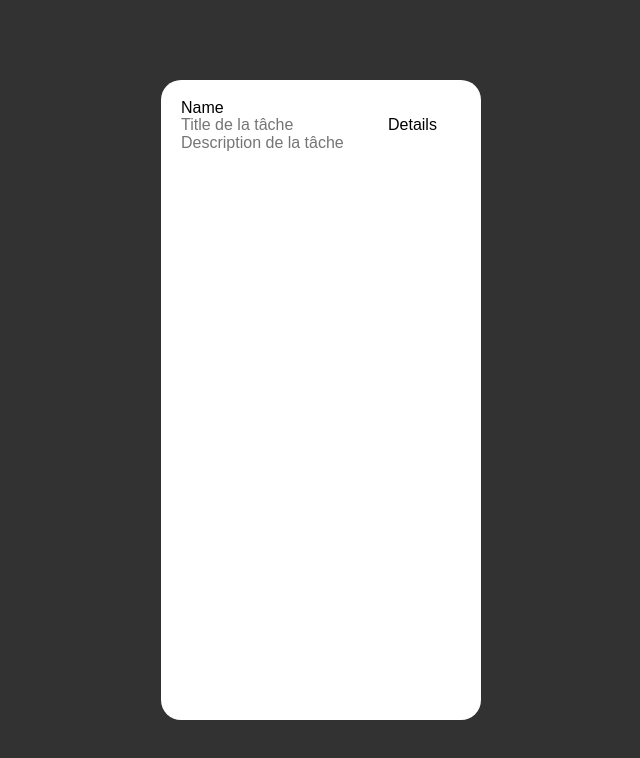
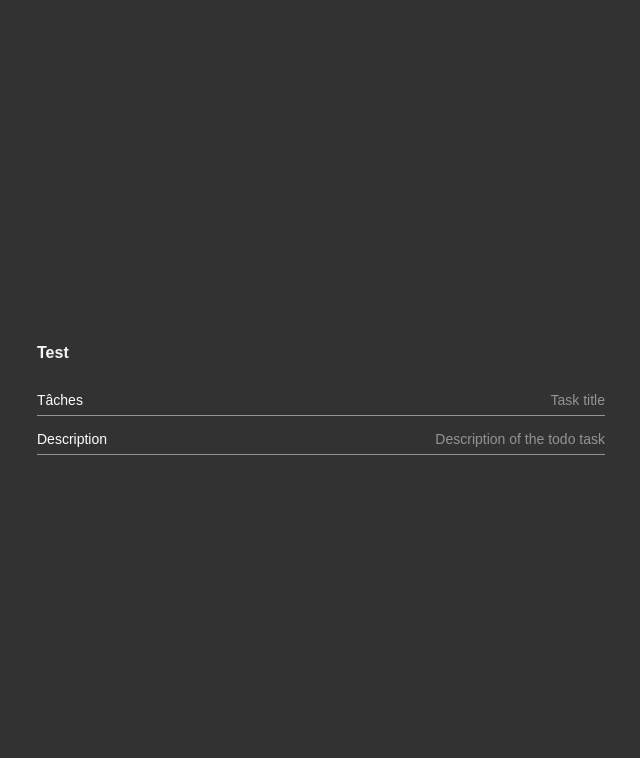
Before and after one commit to Pierrelgx/toDoList, a React (Create React App) app: page / in a window 1280 px wide. Shown: the top 758 px of the page, without its empty margins (319-959 px from the left). Built offline with nearby package versions, Linux system fonts and the light colour scheme.

Commit message:
update with Tom

```diff
--- a/src/App.tsx
+++ b/src/App.tsx
@@ -1,8 +1,8 @@
-import { TodoUpsert } from 'components/TodoUpsert';
+// import { TodoUpsert } from 'components/TodoUpsert';
 import React from 'react';
 import styled from "styled-components";
 // import { TodoList } from 'components/TodoList';
-// import { TodoDetails } from 'components/TodoDetails';
+import { TodoDetails } from 'components/TodoDetails';
 
 const AppWrapper = styled.div`
   display: flex;
@@ -16,9 +16,9 @@ function App() {
   return (
     <AppWrapper>
       {/* <TodoList /> */}
-      {/* <TodoDetails /> */}
+      <TodoDetails />
       {/* <TodoDetails data={{ id: 1, name: "test", description: "test2"}} /> */}
-      <TodoUpsert />
+      {/* <TodoUpsert /> */}
     </AppWrapper>
   );
 }
--- /dev/null
+++ b/src/components/Container/Container.styles.tsx
@@ -0,0 +1,16 @@
+import styled from "styled-components";
+
+export const Container = styled.div`
+  display: flex;
+  flex-direction: column;
+  justify-content: center;
+  align-items: flex-start;
+  gap: 16px;
+  padding: 0 16px;
+  width: 100%;
+
+  /* Desktop */
+  @media (min-width: 768px) {
+    width: 600px;
+  }
+`;
--- /dev/null
+++ b/src/components/Container/index.ts
@@ -0,0 +1 @@
+export * from "./Container.styles";
--- a/src/components/Todo/Todo.tsx
+++ b/src/components/Todo/Todo.tsx
@@ -1,5 +1,6 @@
 import { useCallback } from "react";
 import { ArrowRight, TodoWrapper, TodoInnerWrapper, TodoTitleWrapper, TodoTitle, TodoDescription  } from "./Todo.styles";
+
 
 export interface Item {
   id: number;
--- a/src/components/TodoDetails/TodoDetails.styles.tsx
+++ b/src/components/TodoDetails/TodoDetails.styles.tsx
@@ -1,29 +1,19 @@
 
 import styled from "styled-components";
 
-export const TodoDetailsWrapper = styled.div`
-    background-color: ${(props) => props.theme.colors.eerieBlack};
-    width: 20em;
-    height: 40em;
-    padding: 20px;
-    border-radius: 20px;
-
-`;
-
-export const TodoDetailsColumn = styled.div`
+export const TodoDetailsRow = styled.div`
   display: flex;
   justify-content: space-between;
+  gap: 16px;
+  width: 100%;
+  padding-bottom: 8px;
   border-bottom: 1px solid ${(props) => props.theme.colors.spanishGray};
-  padding-bottom: 8px;
-
 `;
 
 export const TodoTitleDetails = styled.h3`
   color: ${(props) => props.theme.colors.cultured};
   font-weight: ${(props) => props.theme.fontWeights.bold};
   font-size: ${(props) => props.theme.fontSizes.size16};
-  padding-bottom: 28px;
-
 `;
 
 export const TodoTask = styled.p`
@@ -35,9 +25,8 @@ export const TodoTitle = styled.h3`
   color: ${(props) => props.theme.colors.cultured};
   font-weight: ${(props) => props.theme.fontWeights.bold};
   font-size: ${(props) => props.theme.fontSizes.size16};
-  padding-bottom: 28px;
+  margin-bottom: 16px;
   text-transform: capitalize;
-
 `;
 
 export const TodoDescription = styled.p`
--- a/src/components/TodoDetails/TodoDetails.tsx
+++ b/src/components/TodoDetails/TodoDetails.tsx
@@ -1,6 +1,7 @@
 // import { Todo } from "components/Todo";
 // import { TodoDescription } from "components/Todo/Todo.styles";
-import { TodoDetailsWrapper, TodoDetailsColumn, TodoDescription, TodoTask, TodoTitle } from "components/TodoDetails/TodoDetails.styles";
+import { TodoDetailsRow, TodoDescription, TodoTask, TodoTitle } from "components/TodoDetails/TodoDetails.styles";
+import { Container } from "components/Container";
 
 
 
@@ -13,17 +14,25 @@ import { TodoDetailsWrapper, TodoDetailsColumn, TodoDescription, TodoTask, TodoT
 
 export const TodoDetails = (): JSX.Element => {
 
+  const title = "Task title";
+  const description = "Description of the todo task";
+
   return (
     <>
       {/* Here we put the details page with the todo details */}
-      <TodoDetailsWrapper>
-      <TodoTitle>test</TodoTitle>
+      <Container>
+        <TodoTitle>test</TodoTitle>
 
-        <TodoDetailsColumn>
+        <TodoDetailsRow>
           <TodoTask>Tâches</TodoTask>
-          <TodoDescription>TitleDescription</TodoDescription>
-        </TodoDetailsColumn>
-      </TodoDetailsWrapper>
+          <TodoDescription>{title}</TodoDescription>
+        </TodoDetailsRow>
+
+        <TodoDetailsRow>
+          <TodoTask>Description</TodoTask>
+          <TodoDescription>{description}</TodoDescription>
+        </TodoDetailsRow>
+      </Container>
     </>
   )
 }
--- a/src/components/TodoList/Todolist.styles.tsx
+++ b/src/components/TodoList/Todolist.styles.tsx
@@ -1,9 +1,4 @@
 import styled from "styled-components";
 
 export const TodoListWrapper = styled.div`
-  display: flex;
-  flex-direction: column;
-  justify-content: center;
-  align-items: center;
-  gap: 16px;
 `;
--- a/src/components/TodoUpsert/TodoUpsert.styles.tsx
+++ b/src/components/TodoUpsert/TodoUpsert.styles.tsx
@@ -1,16 +1,6 @@
 import styled from "styled-components";
 
-
-export const TodoEditWrapper = styled.div`
-    /* background-color: ${(props) => props.theme.colors.eerieBlack}; */
-    background-color: white;
-    width: 20em;
-    height: 40em;
-    padding: 20px;
-    border-radius: 20px;
-    /* display: flex;
-    flex-direction: column;
-    align-items: center; */
-    gap: 16px;
+export const input = styled.div`
+    border: solid 1px black;
 
 `;
--- a/src/components/TodoUpsert/TodoUpsert.tsx
+++ b/src/components/TodoUpsert/TodoUpsert.tsx
@@ -1,4 +1,5 @@
-import { TodoEditWrapper } from "./TodoUpsert.styles"
+import { Container } from "components/Container";
+
 /**
  * 1. Create edit page with an accessible form (with the correct semantic elements)
  * 2. Create form validation (KISS - Keep it simple stupid)
@@ -7,14 +8,14 @@ import { TodoEditWrapper } from "./TodoUpsert.styles"
 export const TodoUpsert = (): JSX.Element => {
   return (
     <>
-      <TodoEditWrapper>
+      <Container>
         <form>
           <label>Name</label><br />
           <input type="text" placeholder="Title de la tâche" required />
           <label>Details</label>
           <input type="text" placeholder="Description de la tâche" required />
         </form>
-      </TodoEditWrapper>
+      </Container>
     </>
   )
 }
```
Also changed, not shown: src/components/TodoList/Todolist.tsx (+3 -8 lines).
